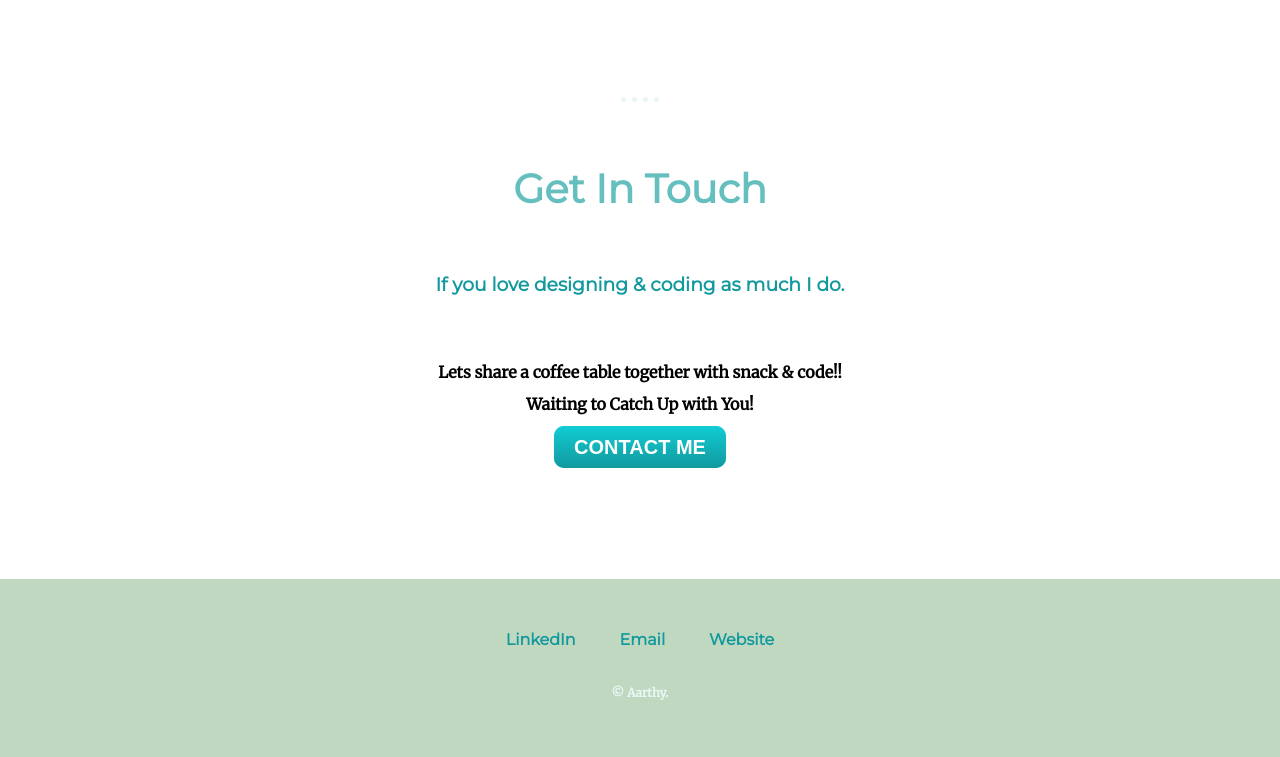
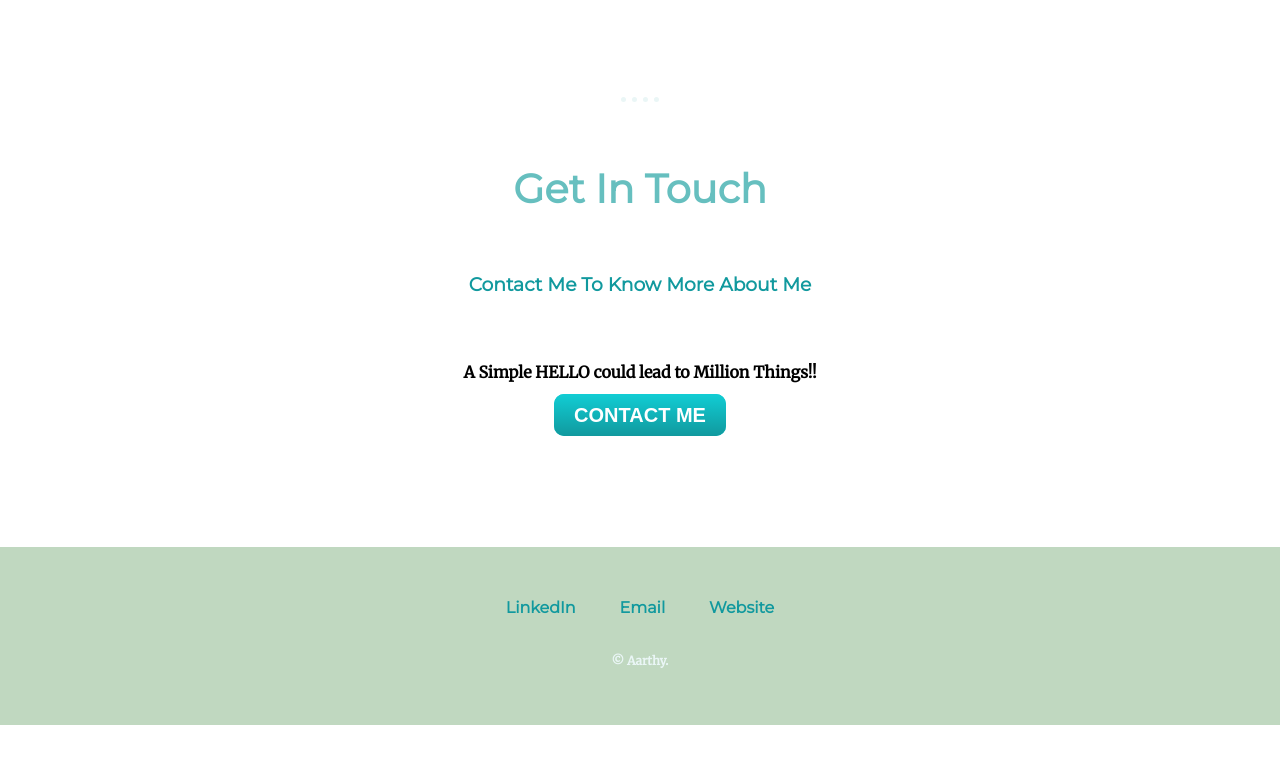
Before and after one commit to Theera12/Resume, a plain HTML site: page index.html in a window 1280 px wide. Shown: the part 2157-2914 px from the top of the page. After the commit the page ends 2882 px from the top, so only its background shows below. Drawn offline with Linux system fonts and the light colour scheme.

Commit message:
Update index.html

```diff
--- a/index.html
+++ b/index.html
@@ -52,8 +52,8 @@
     <hr class="horizontal-line">
     <div class="contact-me">
       <h2><b>Get In Touch</b></h2>
-      <h3 class="contact-msg">If you love designing & coding as much I do.</h3>
-      <p>Lets share a coffee table together with snack & code!! <br>Waiting to Catch Up with You!</p>
+      <h3 class="contact-msg">Contact Me To Know More About Me</h3>
+      <p>A Simple HELLO could lead to Million Things!!</p>
       <a class="btn" href="mailto:name@email.com">CONTACT ME</a>
 
     </div>
```
